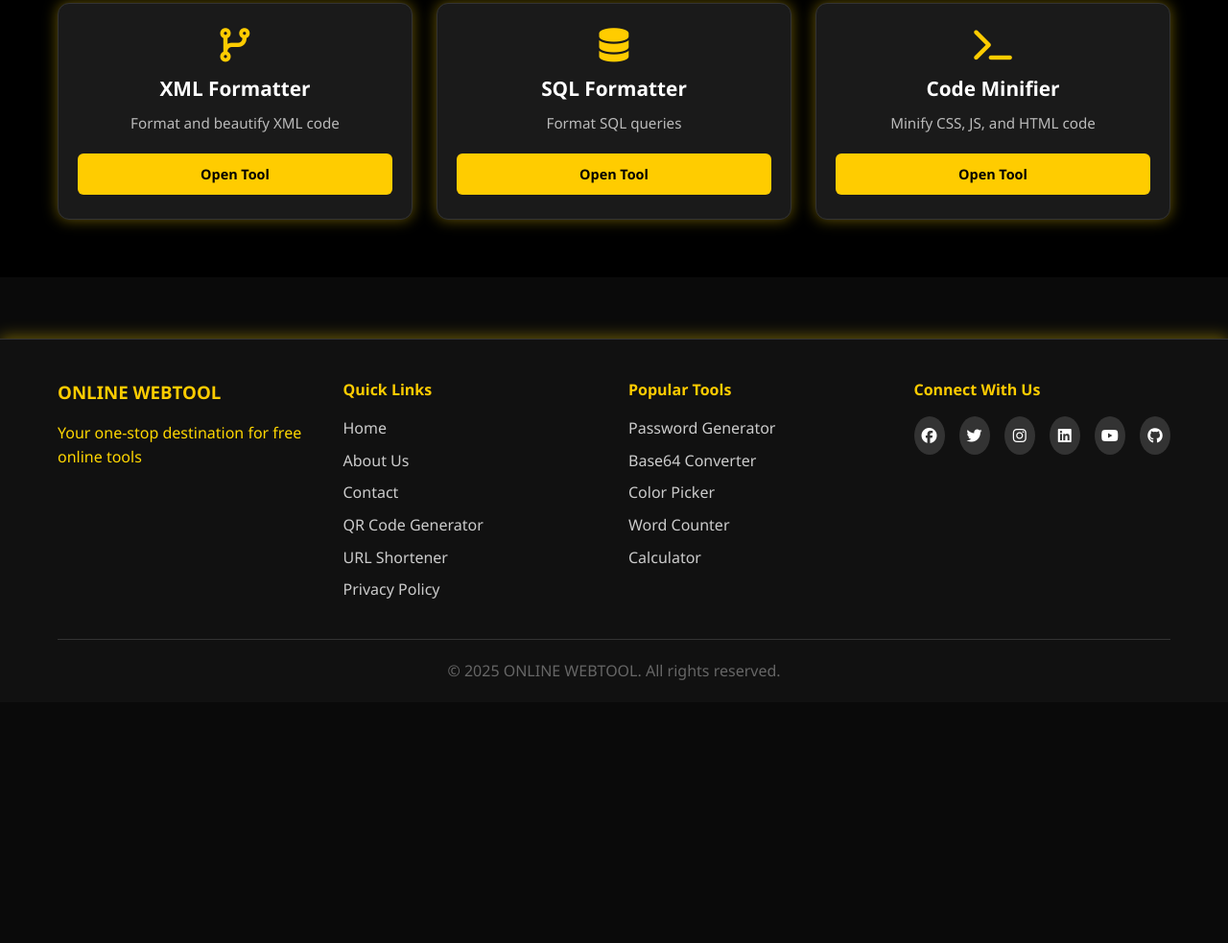
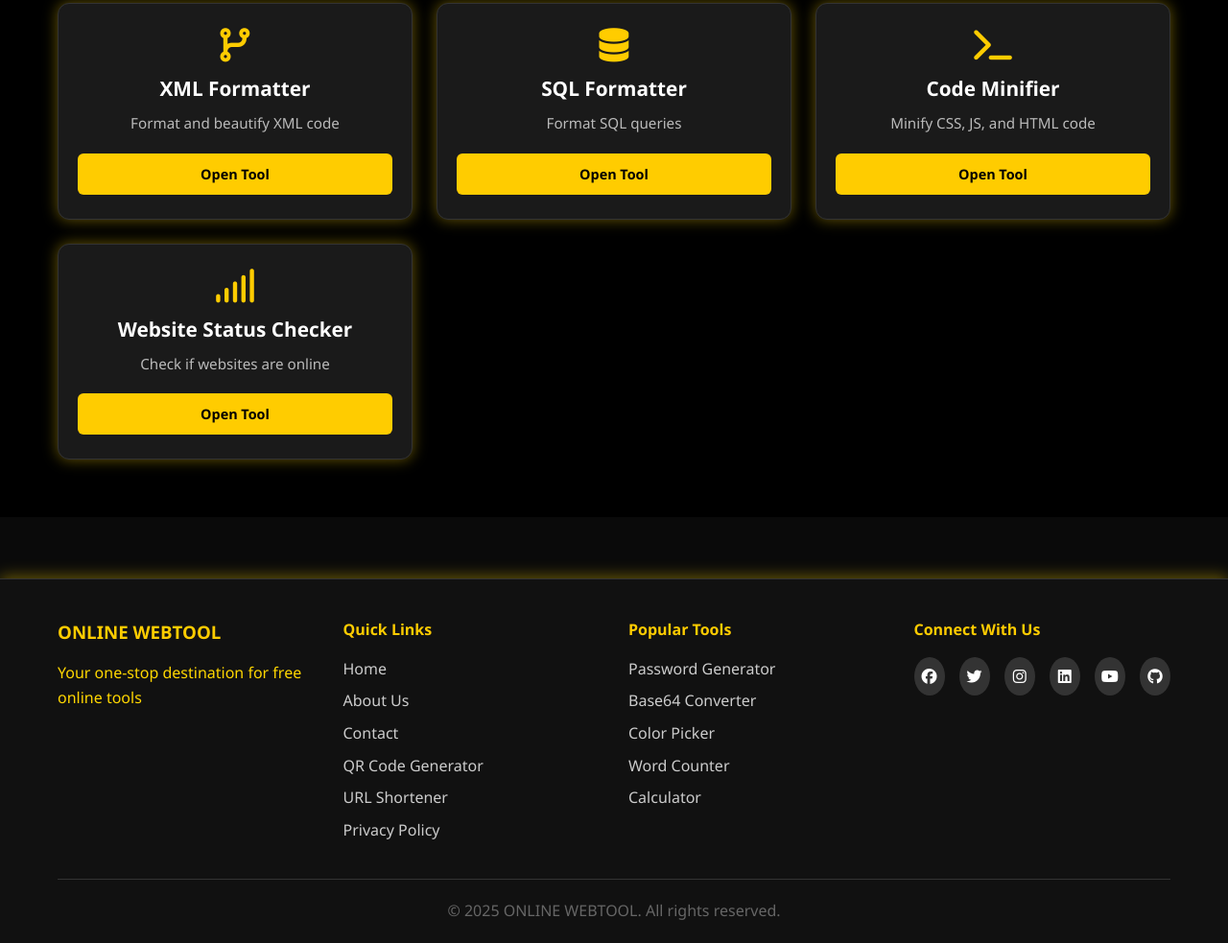
Before and after one commit to mariaajames280-blip/Online-Web-Tool, a plain HTML site: page index.html in a window 1280 px wide. Shown: the part 3904-4887 px from the top of the page at 96% size. Before the commit the page ends 4636 px from the top, so only its background shows below. Drawn offline with Linux system fonts and the light colour scheme.

Commit message:
Update index.html

```diff
--- a/index.html
+++ b/index.html
@@ -965,9 +965,15 @@
                     <p>Minify CSS, JS, and HTML code</p>
                     <a href="code-minifier.html" class="tool-link">Open Tool</a>
                 </div>
-            </div>
-        </div>
-    </section>
+                    <div class="tool-card">
+                    <i class="fas fa-signal"></i>
+                    <h3>Website Status Checker</h3>
+                    <p>Check if websites are online</p>
+                    <a href="status-checker.html" class="tool-link">Open Tool</a>
+                     </div>
+                    </div>
+                  </div>
+                 </section>
 
 
 <!-- Footer -->
```
